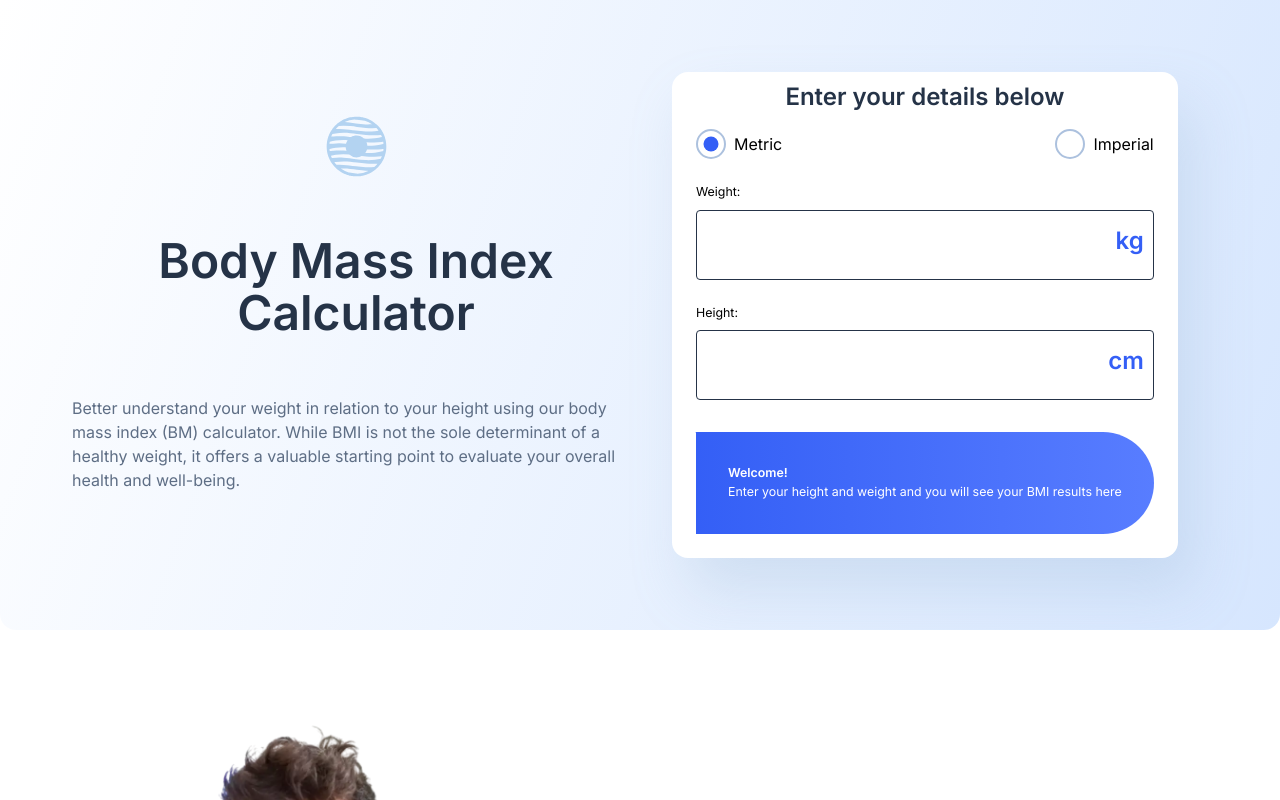
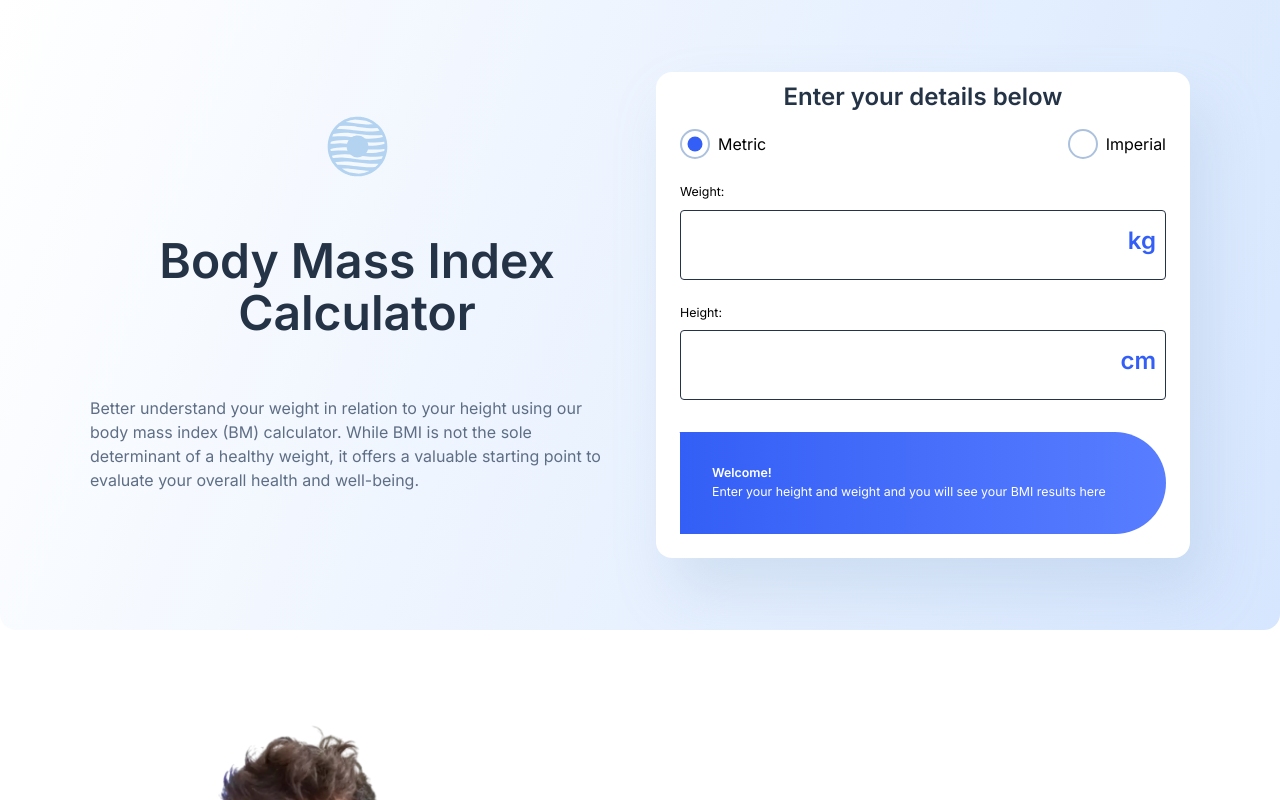
Before and after one commit to cgojk/BMI_calculation, a React (Vite) app: page / in a window 1280 px wide. Shown: the top 800 px of the page. Built offline with nearby package versions, Linux system fonts and the light colour scheme.

Commit message:
organising the hero layout

```diff
--- a/src/styles/_hero.scss
+++ b/src/styles/_hero.scss
@@ -14,6 +14,7 @@
 .hero-content{
     display:flex;
     flex-direction:column;
+    align-items: center;
     align-items:center;
 
 
@@ -21,9 +22,8 @@
 
     }
     .hero-flex{
-        display:flex;
-        flex-direction:column;
-        align-items:center;
+       display:grid;
+         grid-template-columns: 1fr;
         gap:2rem;
     }
 
--- a/src/styles/_queries.scss
+++ b/src/styles/_queries.scss
@@ -84,16 +84,11 @@
 }
 
 
-
-
    .hero-content p{
     text-align:left;
    }
 
-.bmi-form button{
-margin-top:auto;
 
-}
 
 
 
@@ -160,17 +155,20 @@
 @media only screen and (min-width: 1200px) {
 
 .hero-flex{
-    display:flex;
-    flex-direction:row;
+    display:grid;
+    grid-template-columns: 1fr 1fr;
+
     align-items:center;
+     max-width: 1100px;
+   margin: 0 auto;
     gap:2rem;
 }
  .hero-content{
     // flex-direction:row;
     gap:2em;
-    align-items: flex-start;
+    // align-items: flex-start;
     // align-items:center;
-     width:50%;
+    //  width:50%;
 
 
    }
```
